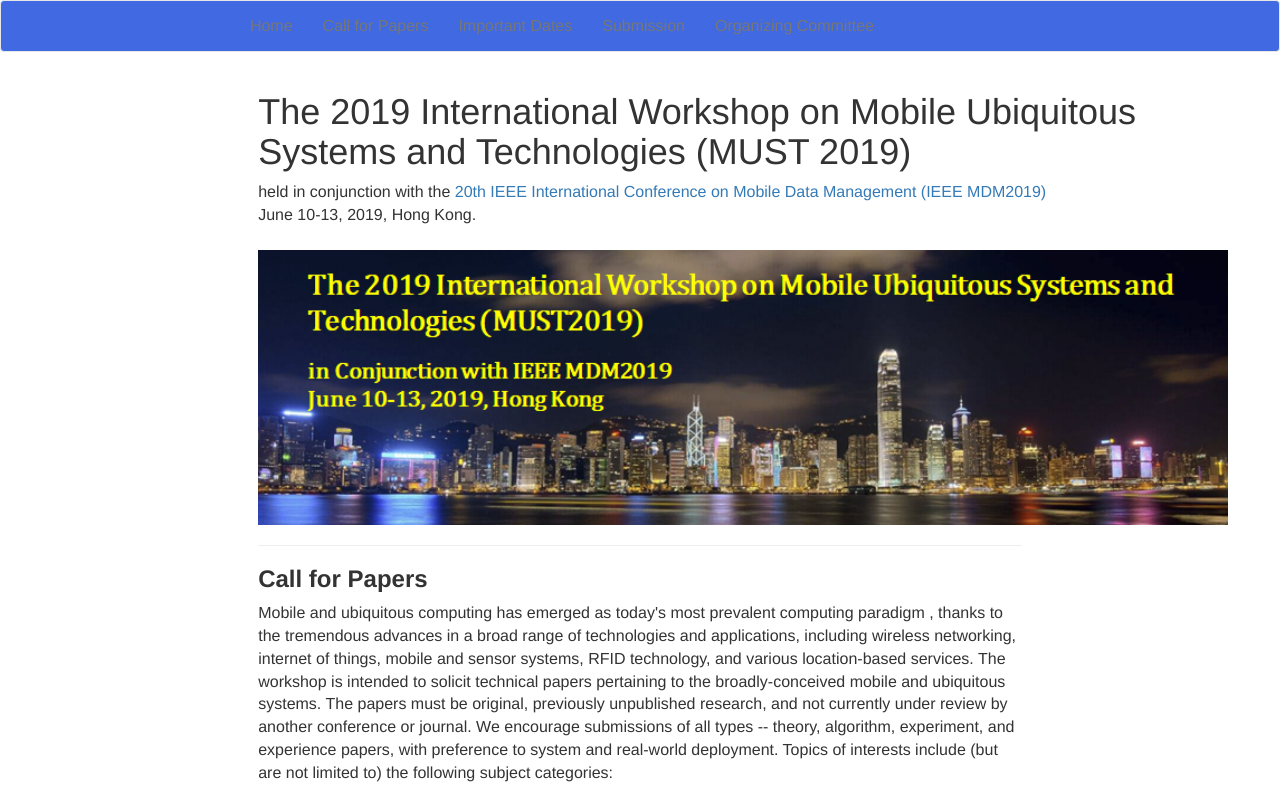
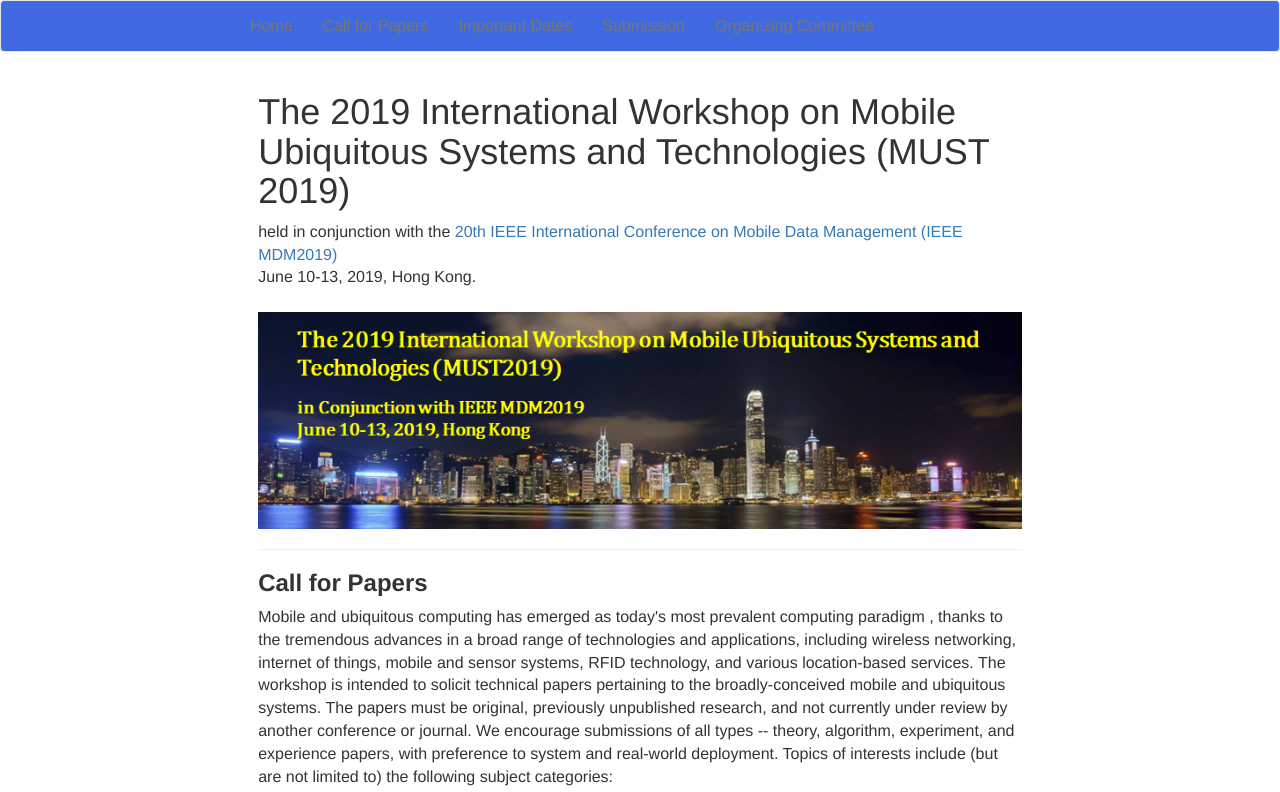
Before and after one commit to zzudb/must2019, a plain HTML site: page index.html in a window 1280 px wide. Shown: the top 792 px of the page. Drawn offline with nearby package versions, Linux system fonts and the light colour scheme.

Commit message:
Update index.html

```diff
--- a/index.html
+++ b/index.html
@@ -49,7 +49,7 @@
       </div>
     </div>
 <div style="width:62%; margin-left:19%; margin-right:19%">
-    <div class="container" style="width:1000px;">
+    <div class="container" style="width:100%;">
         <div>
             <h1>The 2019 International Workshop on Mobile Ubiquitous Systems and Technologies (MUST 2019)</h1>
            held in conjunction with the <a href="https://www.comp.hkbu.edu.hk/mdm2019/" target="_blank">20th IEEE International Conference on Mobile Data Management (IEEE MDM2019)</a>
```
